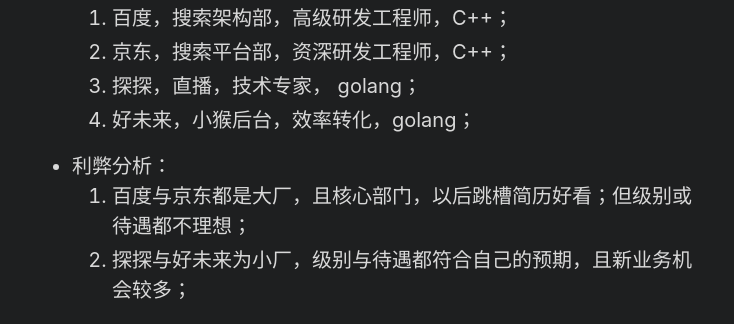
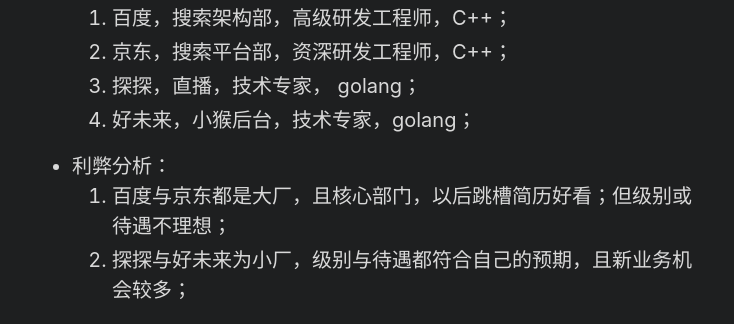
Before and after one commit to PangXing/PangXing.github.io, a Jekyll site: the page built from _posts/2020-09-08-offer-select.md, in a window 1280 px wide. Shown: the part 280-604 px from the top of the page, without its empty margins (272-1006 px from the left). Built offline with Jekyll 4.4.1, drawn with Linux system fonts in a browser that asks for light colours.

Commit message:
更新选择

```diff
--- a/_posts/2020-09-08-offer-select.md
+++ b/_posts/2020-09-08-offer-select.md
@@ -11,10 +11,10 @@ date:   2020-09-08 18:30:34 +0800
     1. 百度，搜索架构部，高级研发工程师，C++；
     2. 京东，搜索平台部，资深研发工程师，C++；
     3. 探探，直播，技术专家， golang；
-    4. 好未来，小猴后台，效率转化，golang；
+    4. 好未来，小猴后台，技术专家，golang；
 
 - 利弊分析：
-    1. 百度与京东都是大厂，且核心部门，以后跳槽简历好看；但级别或待遇都不理想；
+    1. 百度与京东都是大厂，且核心部门，以后跳槽简历好看；但级别或待遇不理想；
     2. 探探与好未来为小厂，级别与待遇都符合自己的预期，且新业务机会较多；
 
     大厂低薪资 VS 小厂高薪资
```
